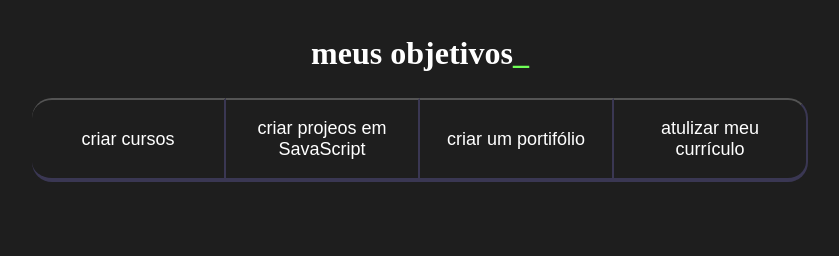
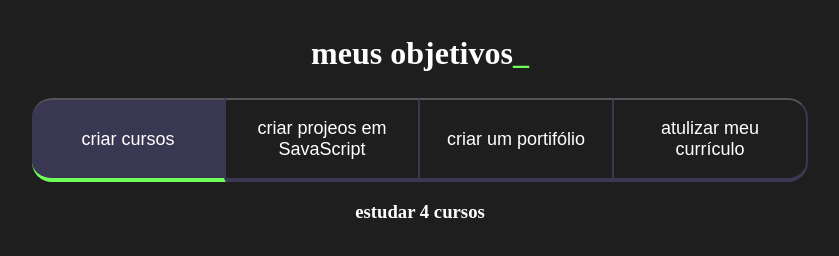
Before and after one commit to andrepipino/3-F-2k24, a plain HTML site: page index.html in a window 1280 px wide. Both pictures are taken after a click on the button "criar cursos". Shown: the whole page, without its empty margins (220-1059 px from the left). Drawn offline with Linux system fonts and the light colour scheme.

Commit message:
Add files via upload

```diff
--- a/index.html
+++ b/index.html
@@ -16,6 +16,10 @@
             <button class="botao">criar um portifólio</button>
             <button class="botao">atulizar meu currículo</button>
         </div>
+        <div class="abas textos">
+            <div  class="aba-conteudo">
+               <h3 class="aba-conteudo-titulo-principal">estudar 4 cursos </div>
+        </div>
     </section>
 
     <script src="main.js"></script>
--- a/main.js
+++ b/main.js
@@ -1,3 +1,10 @@
 const botoes=document.querySelectorAll(".botao");
-
-for ()
+console.log(botoes)
+for (let  i = 0 ; i < botoes.length ; i++){
+    botoes[i].onclick = function () {
+        for (let j = 0; j < botoes.length; j++){
+            botoes[j].classList.remove("ativo")
+        }
+        botoes[i].classList.add("ativo")
+    }
+}
--- a/style.css
+++ b/style.css
@@ -43,6 +43,7 @@ span{
     border-left: 2px solid var (var(--botão-ativo));
     border-right: 2px solid var(--botão-ativo);
 }
+
 .botoes{
     display: block;
 }
@@ -57,13 +58,18 @@ span{
 
 }
 
+.ativo{
+    background-color: var(--botão-ativo);
+    border-bottom: 4px solid var(--verde);
+}
+
 @media  screen and (min-width: 700px){
     .botoes{
         display: flex;
     }
     .botao:last-child{
             border-radius: 0 20px 20px 0;
-     }
+    }
     .botao:first-child{
             border-radius: 20px 0 0 20px;
     }
```
